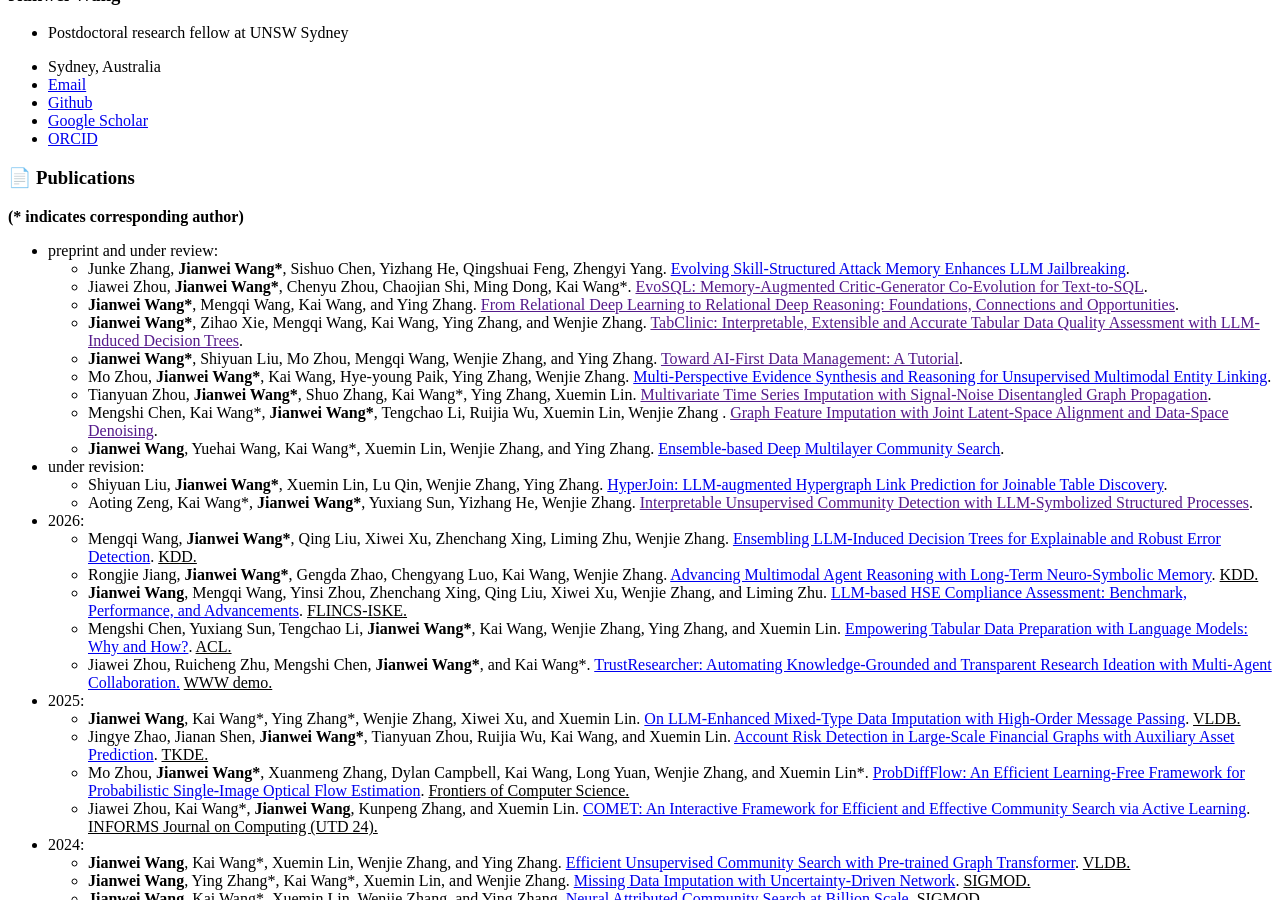
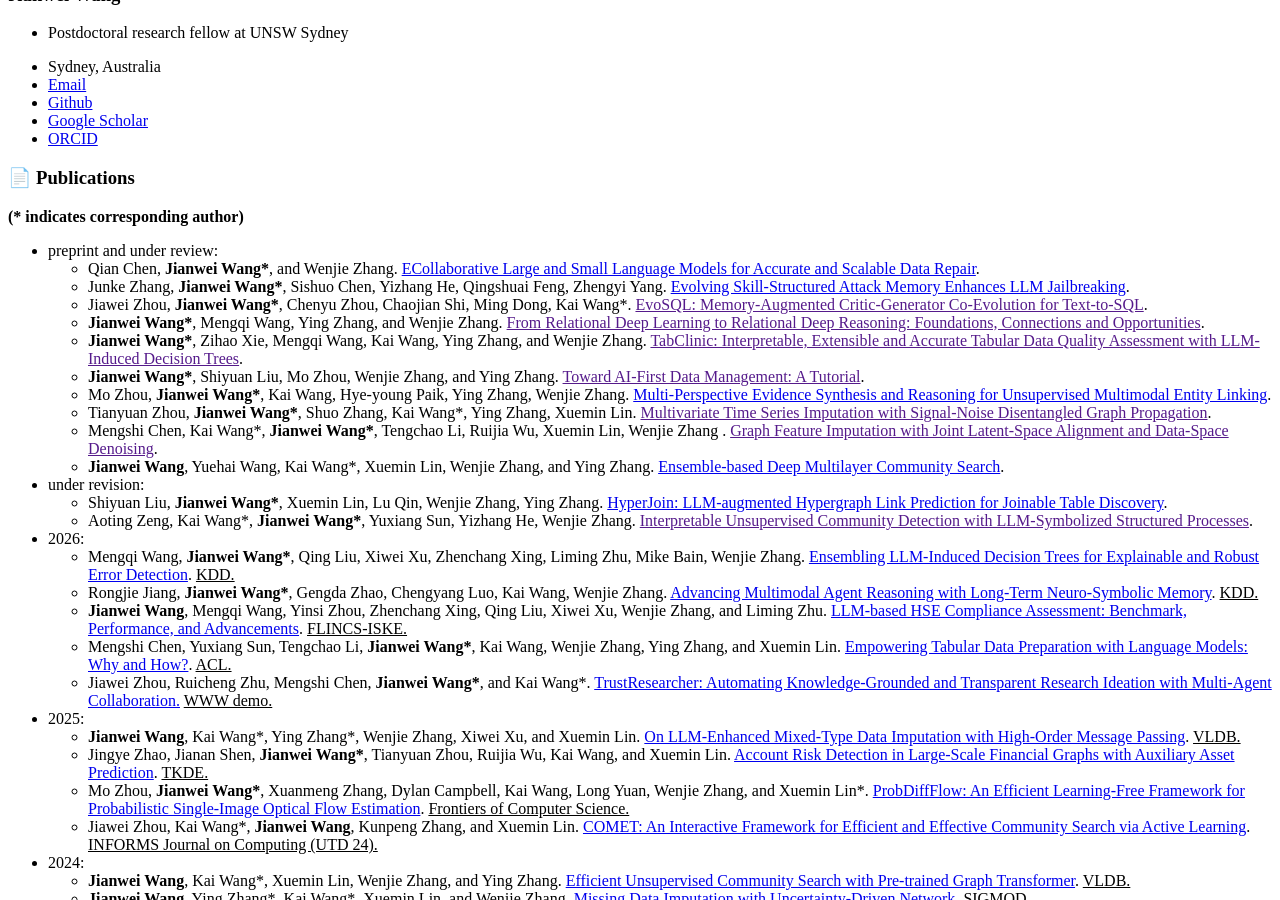
Before and after one commit to jianwei-cse/jianwei-cse.github.io, a Jekyll site: the page built from _pages/includes/publications.md, in a window 1280 px wide and 900 px high, scrolled down 1521 px. Built offline with Jekyll 4.4.1, drawn with Linux system fonts in a browser that asks for light colours; our own code applies the rules of GitHub Pages for plain Markdown files; a script bundle is joined from its source files by our own code.

Commit message:
Update Pub

```diff
--- a/_pages/includes/publications.md
+++ b/_pages/includes/publications.md
@@ -3,11 +3,12 @@
 **(* indicates corresponding author)**
 
 * preprint and under review:
+  + Qian Chen, **Jianwei Wang\***, and Wenjie Zhang. [ECollaborative Large and Small Language Models for Accurate and Scalable Data Repair](https://arxiv.org/pdf/2606.17582v1).
   + Junke Zhang, **Jianwei Wang\***, Sishuo Chen, Yizhang He, Qingshuai Feng, Zhengyi Yang. [Evolving Skill-Structured Attack Memory Enhances LLM Jailbreaking](https://arxiv.org/abs/2605.29237).
   + Jiawei Zhou, **Jianwei Wang\***, Chenyu Zhou, Chaojian Shi, Ming Dong, Kai Wang\*. [EvoSQL: Memory-Augmented Critic-Generator Co-Evolution for Text-to-SQL]().
-  + **Jianwei Wang\***, Mengqi Wang, Kai Wang, and Ying Zhang. [From Relational Deep Learning to Relational Deep Reasoning: Foundations, Connections and Opportunities]().
+  + **Jianwei Wang\***, Mengqi Wang, Ying Zhang, and Wenjie Zhang. [From Relational Deep Learning to Relational Deep Reasoning: Foundations, Connections and Opportunities]().
   + **Jianwei Wang\***, Zihao Xie, Mengqi Wang, Kai Wang, Ying Zhang, and Wenjie Zhang. [TabClinic: Interpretable, Extensible and Accurate Tabular Data Quality Assessment with LLM-Induced Decision Trees]().
-  + **Jianwei Wang\***, Shiyuan Liu, Mo Zhou, Mengqi Wang, Wenjie Zhang, and Ying Zhang. [Toward AI-First Data Management: A Tutorial]().
+  + **Jianwei Wang\***, Shiyuan Liu, Mo Zhou, Wenjie Zhang, and Ying Zhang. [Toward AI-First Data Management: A Tutorial]().
   + Mo Zhou, **Jianwei Wang\***, Kai Wang, Hye-young Paik, Ying Zhang, Wenjie Zhang. [Multi-Perspective Evidence Synthesis and Reasoning for Unsupervised Multimodal Entity Linking](https://arxiv.org/abs/2604.20283).
   + Tianyuan Zhou, **Jianwei Wang\***, Shuo Zhang, Kai Wang\*, Ying Zhang, Xuemin Lin. [Multivariate Time Series Imputation with Signal-Noise Disentangled Graph Propagation]().
   + Mengshi Chen, Kai Wang\*, **Jianwei Wang\***, Tengchao Li, Ruijia Wu, Xuemin Lin, Wenjie Zhang . [Graph Feature Imputation with Joint Latent-Space Alignment and Data-Space Denoising]().
@@ -20,7 +21,7 @@
 
 
 * 2026:
-  + Mengqi Wang, **Jianwei Wang\***, Qing Liu, Xiwei Xu, Zhenchang Xing, Liming Zhu, Wenjie Zhang. [Ensembling LLM-Induced Decision Trees for Explainable and Robust Error Detection](https://www.arxiv.org/abs/2512.07246). <u> KDD.</u>
+  + Mengqi Wang, **Jianwei Wang\***, Qing Liu, Xiwei Xu, Zhenchang Xing, Liming Zhu, Mike Bain, Wenjie Zhang. [Ensembling LLM-Induced Decision Trees for Explainable and Robust Error Detection](https://www.arxiv.org/abs/2512.07246). <u> KDD.</u>
   + Rongjie Jiang, **Jianwei Wang\***, Gengda Zhao, Chengyang Luo, Kai Wang, Wenjie Zhang. [Advancing Multimodal Agent Reasoning with Long-Term Neuro-Symbolic Memory](https://arxiv.org/abs/2603.15280). <u> KDD.</u>
   + **Jianwei Wang**, Mengqi Wang, Yinsi Zhou, Zhenchang Xing, Qing Liu, Xiwei Xu, Wenjie Zhang, and Liming Zhu. [LLM-based HSE Compliance Assessment: Benchmark, Performance, and Advancements](https://arxiv.org/pdf/2505.22959). <u> FLINCS-ISKE.</u>
   + Mengshi Chen, Yuxiang Sun, Tengchao Li, **Jianwei Wang\***, Kai Wang, Wenjie Zhang, Ying Zhang, and Xuemin Lin. [Empowering Tabular Data Preparation with Language Models: Why and How?](https://arxiv.org/abs/2508.01556). <u> ACL.</u>
```
